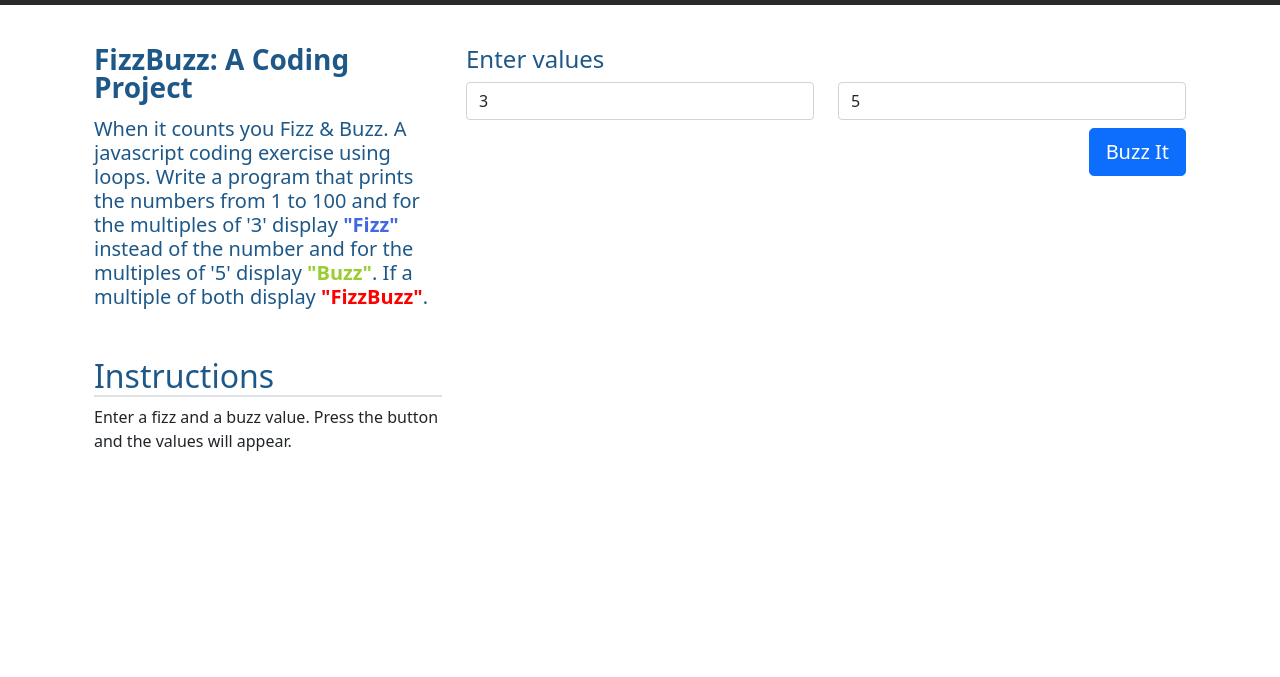
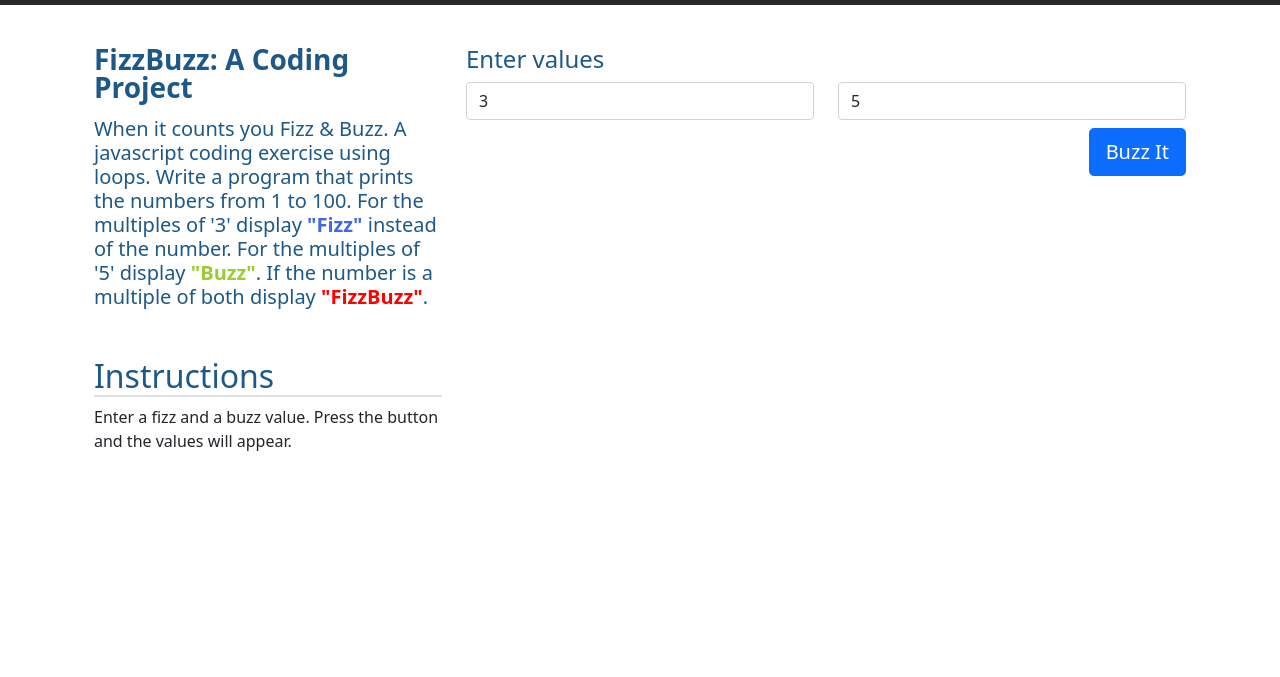
Before and after one commit to harrisonapickettiv/fizzbuzz, a website built with Parcel: page src/app.html in a window 1280 px wide. Shown: the part 51-728 px from the top of the page. Built offline with nearby package versions, Linux system fonts and the light colour scheme.

Commit message:
Fix grammar errors in project description

```diff
--- a/src/app.html
+++ b/src/app.html
@@ -175,12 +175,13 @@
             <h3 class="fw-bold lh-1 mb-3">FizzBuzz: A Coding Project</h3>
             <h4 class="lead">
               When it counts you Fizz & Buzz. A javascript coding exercise using
-              loops. Write a program that prints the numbers from 1 to 100 and
-              for the multiples of '3' display
-              <span class="Fizz fw-bold">"Fizz"</span> instead of the number and
-              for the multiples of '5' display
-              <span class="Buzz fw-bold">"Buzz"</span>. If a multiple of both
-              display <span class="FizzBuzz fw-bold">"FizzBuzz"</span>.
+              loops. Write a program that prints the numbers from 1 to 100. For
+              the multiples of '3' display
+              <span class="Fizz fw-bold">"Fizz"</span> instead of the number.
+              For the multiples of '5' display
+              <span class="Buzz fw-bold">"Buzz"</span>. If the number is a
+              multiple of both display
+              <span class="FizzBuzz fw-bold">"FizzBuzz"</span>.
             </h4>
             <h2 class="mt-5 border-2 border-bottom">Instructions</h2>
             <p>
```
Also changed, not shown: src/index.html (+7 -6 lines), README.md.
